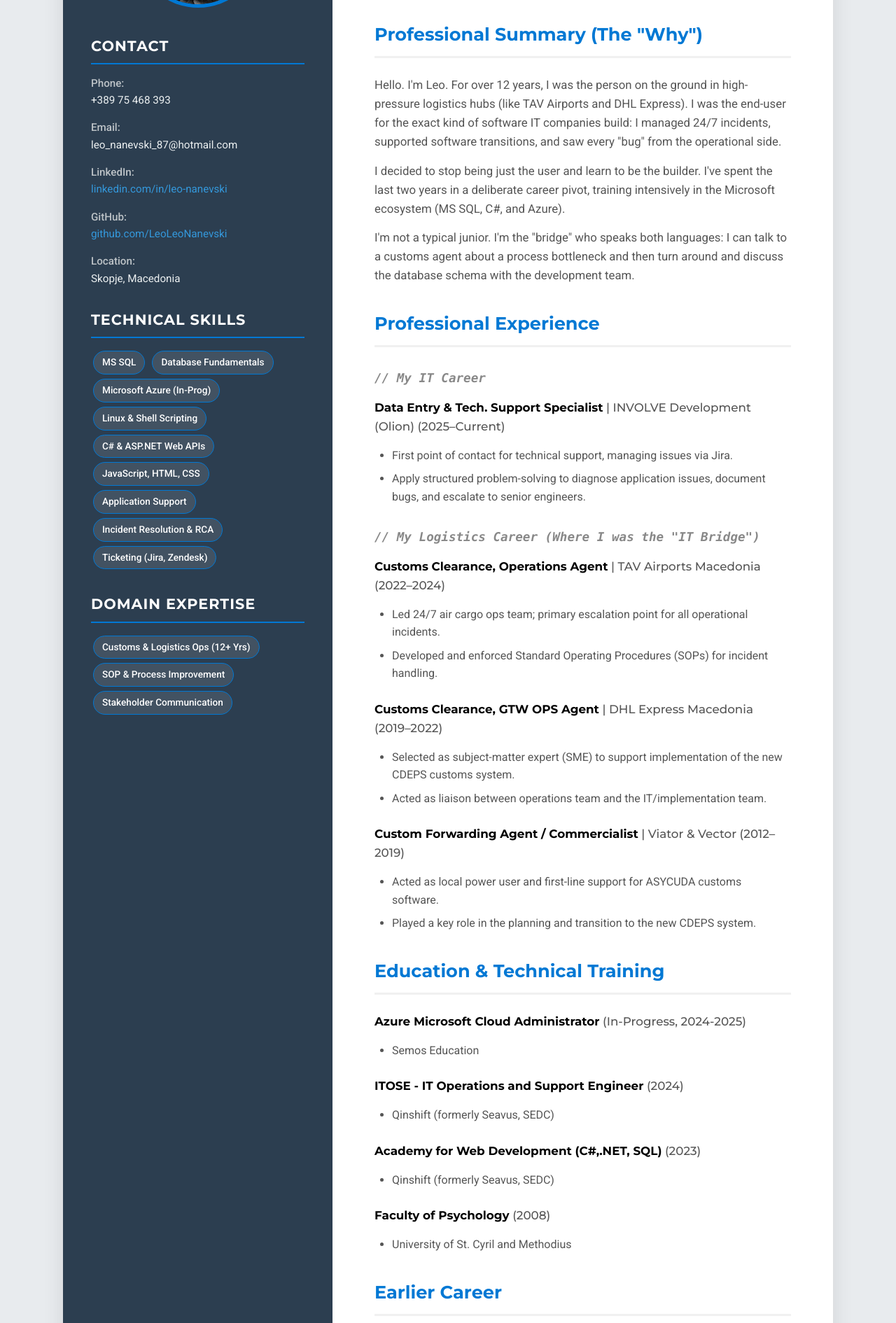
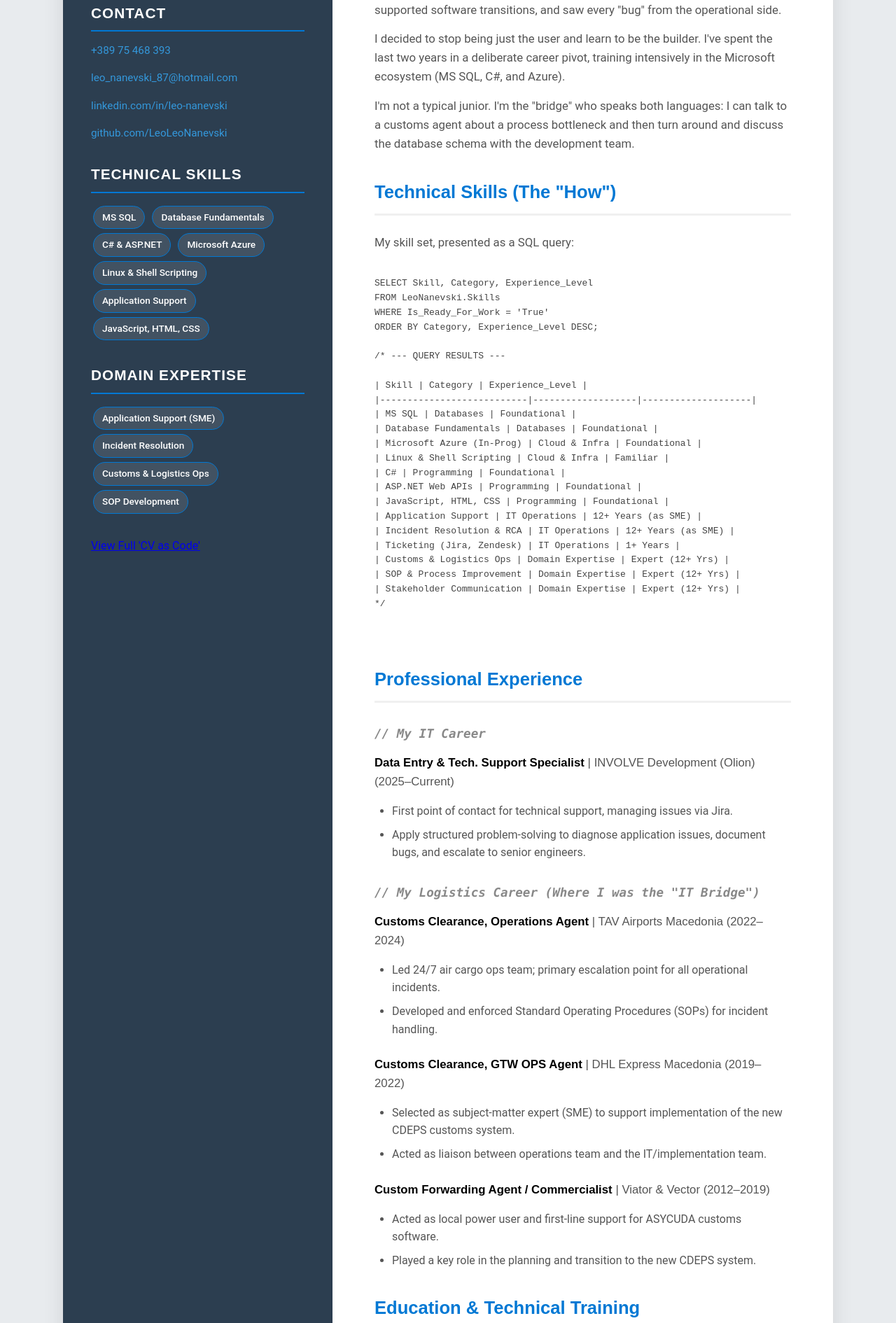
Before and after one commit to LeoLeoNanevski/LeoLeoNanevski.github.io, a plain HTML site: page index.html in a window 1280 px wide. Shown: the part 249-2139 px from the top of the page at 70% size. Drawn offline with Linux system fonts and the light colour scheme.

Commit message:
Update index.html

```diff
--- a/index.html
+++ b/index.html
@@ -5,7 +5,6 @@
     <meta name="viewport" content="width=device-width, initial-scale=1.0">
     <title>Leo Nanevski - Professional Profile</title>
     <link rel="stylesheet" href="style.css">
-    <link href="https://fonts.googleapis.com/css2?family=Montserrat:wght@400;500;700&family=Roboto:wght@300;400;500&display=swap" rel="stylesheet">
 </head>
 <body>
 
@@ -15,66 +14,102 @@
             <div class="sidebar-content">
 
                 <div class="profile-picture-container">
-                    <img src="profile.jpg" alt="Leo Nanevski" class="profile-picture">
+                    <img src="profile.png" alt="Leo Nanevski">
                     </div>
+                <h1>Leo Nanevski</h1>
+                <h2>The "Bridge" Between Logistics and Technology</h2>
 
                 <section class="sidebar-section">
-                    <h3>Contact</h3>
+                    <h3>CONTACT</h3>
                     <ul>
-                        <li><strong>Phone:</strong><br>+389 75 468 393</li>
-                        <li><strong>Email:</strong><br>leo_nanevski_87@hotmail.com</li>
-                        <li><strong>LinkedIn:</strong><br><a href="https://linkedin.com/in/leo-nanevski/" target="_blank">linkedin.com/in/leo-nanevski</a></li>
-                        <li><strong>GitHub:</strong><br><a href="https://github.com/LeoLeoNanevski" target="_blank">github.com/LeoLeoNanevski</a></li>
-                        <li><strong>Location:</strong><br>Skopje, Macedonia</li>
+                        <li><a href="tel:+38975468393">+389 75 468 393</a></li>
+                        <li><a href="mailto:leo_nanevski_87@hotmail.com">leo_nanevski_87@hotmail.com</a></li>
+                        <li><a href="https://linkedin.com/in/leo-nanevski/" target="_blank">linkedin.com/in/leo-nanevski</a></li>
+                        <li><a href="https://github.com/LeoLeoNanevski" target="_blank">github.com/LeoLeoNanevski</a></li>
                     </ul>
                 </section>
 
                 <section class="sidebar-section">
-                    <h3>Technical Skills</h3>
+                    <h3>TECHNICAL SKILLS</h3>
                     <ul class="skills-list">
                         <li>MS SQL</li>
                         <li>Database Fundamentals</li>
-                        <li>Microsoft Azure (In-Prog)</li>
+                        <li>C# & ASP.NET</li>
+                        <li>Microsoft Azure</li>
                         <li>Linux & Shell Scripting</li>
-                        <li>C# & ASP.NET Web APIs</li>
+                        <li>Application Support</li>
                         <li>JavaScript, HTML, CSS</li>
-                        <li>Application Support</li>
-                        <li>Incident Resolution & RCA</li>
-                        <li>Ticketing (Jira, Zendesk)</li>
                     </ul>
                 </section>
 
                 <section class="sidebar-section">
-                    <h3>Domain Expertise</h3>
+                    <h3>DOMAIN EXPERTISE</h3>
                     <ul class="skills-list">
-                        <li>Customs & Logistics Ops (12+ Yrs)</li>
-                        <li>SOP & Process Improvement</li>
-                        <li>Stakeholder Communication</li>
+                        <li>Application Support (SME)</li>
+                        <li>Incident Resolution</li>
+                        <li>Customs & Logistics Ops</li>
+                        <li>SOP Development</li>
                     </ul>
                 </section>
+
+                <div class="cta-button-container">
+                    <a href="https://github.com/LeoLeoNanevski" class="cta-button" target="_blank">View Full 'CV as Code'</a>
+                </div>
 
             </div>
         </aside>
 
         <main class="main-content">
 
-            <header class="main-header">
-                <h1>Leo Nanevski</h1>
-                <h2>The "Bridge" Between Logistics Operations & Enterprise IT</h2>
-            </header>
-
             <section class="main-section">
-                <h3>Professional Summary (The "Why")</h3>
-                <p>Hello. I'm Leo. For over 12 years, I was the person on the ground in high-pressure logistics hubs (like TAV Airports and DHL Express). I was the end-user for the exact kind of software IT companies build: I managed 24/7 incidents, supported software transitions, and saw every "bug" from the operational side.</p>
+                <h3>Hello! (The "Why")</h3>
+                <p>Hello. I'm Leo. For over 12 years, I was the person on the ground in high-pressure logistics hubs (like TAV Airports and DHL Express). I've been the end-user for the exact software IT companies build: I managed 24/7 incidents, supported software transitions, and saw every "bug" from the operational side.</p>
                 <p>I decided to stop being just the user and learn to be the builder. I've spent the last two years in a deliberate career pivot, training intensively in the Microsoft ecosystem (MS SQL, C#, and Azure).</p>
                 <p class="highlight">I'm not a typical junior. I'm the "bridge" who speaks both languages: I can talk to a customs agent about a process bottleneck and then turn around and discuss the database schema with the development team.</p>
             </section>
 
+            <div class="divider"></div>
+
+            <section class="main-section">
+                <h3>Technical Skills (The "How")</h3>
+                <p>My skill set, presented as a SQL query:</p>
+                <pre class="code-block">
+<code>
+SELECT Skill, Category, Experience_Level
+FROM LeoNanevski.Skills
+WHERE Is_Ready_For_Work = 'True'
+ORDER BY Category, Experience_Level DESC;
+
+/* --- QUERY RESULTS ---
+
+| Skill | Category | Experience_Level |
+|---------------------------|-------------------|--------------------|
+| MS SQL | Databases | Foundational |
+| Database Fundamentals | Databases | Foundational |
+| Microsoft Azure (In-Prog) | Cloud & Infra | Foundational |
+| Linux & Shell Scripting | Cloud & Infra | Familiar |
+| C# | Programming | Foundational |
+| ASP.NET Web APIs | Programming | Foundational |
+| JavaScript, HTML, CSS | Programming | Foundational |
+| Application Support | IT Operations | 12+ Years (as SME) |
+| Incident Resolution & RCA | IT Operations | 12+ Years (as SME) |
+| Ticketing (Jira, Zendesk) | IT Operations | 1+ Years |
+| Customs & Logistics Ops | Domain Expertise | Expert (12+ Yrs) |
+| SOP & Process Improvement | Domain Expertise | Expert (12+ Yrs) |
+| Stakeholder Communication | Domain Expertise | Expert (12+ Yrs) |
+*/
+</code>
+                </pre>
+            </section>
+
+            <div class="divider"></div>
+
             <section class="main-section">
                 <h3>Professional Experience</h3>
 
+                <div class="experience-timeline">
+                    <div class="job">
                         <h4 class="job-heading">// My IT Career</h4>
-                <div class="job">
                         <p class="job-title"><strong>Data Entry & Tech. Support Specialist</strong> | INVOLVE Development (Olion) (2025–Current)</p>
                         <ul>
                             <li>First point of contact for technical support, managing issues via Jira.</li>
@@ -82,8 +117,8 @@
                         </ul>
                     </div>
 
+                    <div class="job">
                         <h4 class="job-heading">// My Logistics Career (Where I was the "IT Bridge")</h4>
-                <div class="job">
                         <p class="job-title"><strong>Customs Clearance, Operations Agent</strong> | TAV Airports Macedonia (2022–2024)</p>
                         <ul>
                             <li>Led 24/7 air cargo ops team; primary escalation point for all operational incidents.</li>
@@ -104,36 +139,19 @@
                             <li>Played a key role in the planning and transition to the new CDEPS system.</li>
                         </ul>
                     </div>
+                </div>
             </section>
+
+            <div class="divider"></div>
 
             <section class="main-section">
                 <h3>Education & Technical Training</h3>
-                <div class="job">
-                    <p class="job-title"><strong>Azure Microsoft Cloud Administrator</strong> (In-Progress, 2024-2025)</p>
-                    <ul><li>Semos Education</li></ul>
-                </div>
-                <div class="job">
-                    <p class="job-title"><strong>ITOSE - IT Operations and Support Engineer</strong> (2024)</p>
-                    <ul><li>Qinshift (formerly Seavus, SEDC)</li></ul>
-                </div>
-                <div class="job">
-                    <p class="job-title"><strong>Academy for Web Development (C#,.NET, SQL)</strong> (2023)</p>
-                    <ul><li>Qinshift (formerly Seavus, SEDC)</li></ul>
-                </div>
-                <div class="job">
-                    <p class="job-title"><strong>Faculty of Psychology</strong> (2008)</p>
-                    <ul><li>University of St. Cyril and Methodius</li></ul>
-                </div>
-            </section>
-
-            <section class="main-section">
-                <h3>Earlier Career</h3>
-                <div class="job">
-                    <p class="job-title"><strong>Copywriter</strong> | Republika Marketing Agency (2011–2012)</p>
-                </div>
-                <div class="job">
-                    <p class="job-title"><strong>Sport Journalist</strong> | Sport Arena (2011–2012)</p>
-                </div>
+                <ul class="education-list">
+                    <li><strong>Azure Microsoft Cloud Administrator</strong> (In-Progress, 2024-2025) - <em>Semos Education</em></li>
+                    <li><strong>ITOSE - IT Operations and Support Engineer</strong> (2024) - <em>Qinshift (Seavus, SEDC)</em></li>
+                    <li><strong>Academy for Web Development (C#,.NET, SQL)</strong> (2023) - <em>Qinshift (Seavus, SEDC)</em></li>
+                    <li><strong>University of St. Cyril and Methodius</strong> | Faculty of Psychology (2008)</li>
+                </ul>
             </section>
 
         </main>
```
Lines whose indentation alone changed are shown as unchanged.
